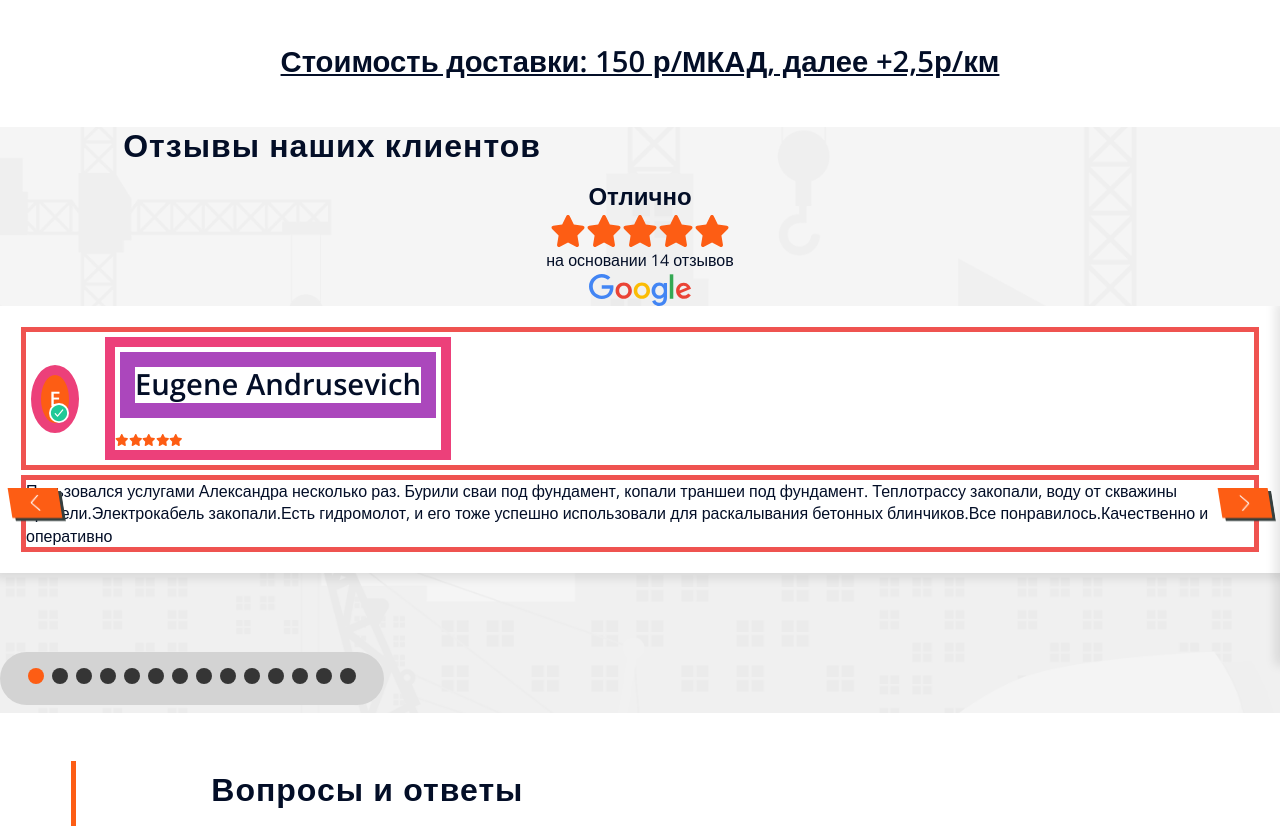
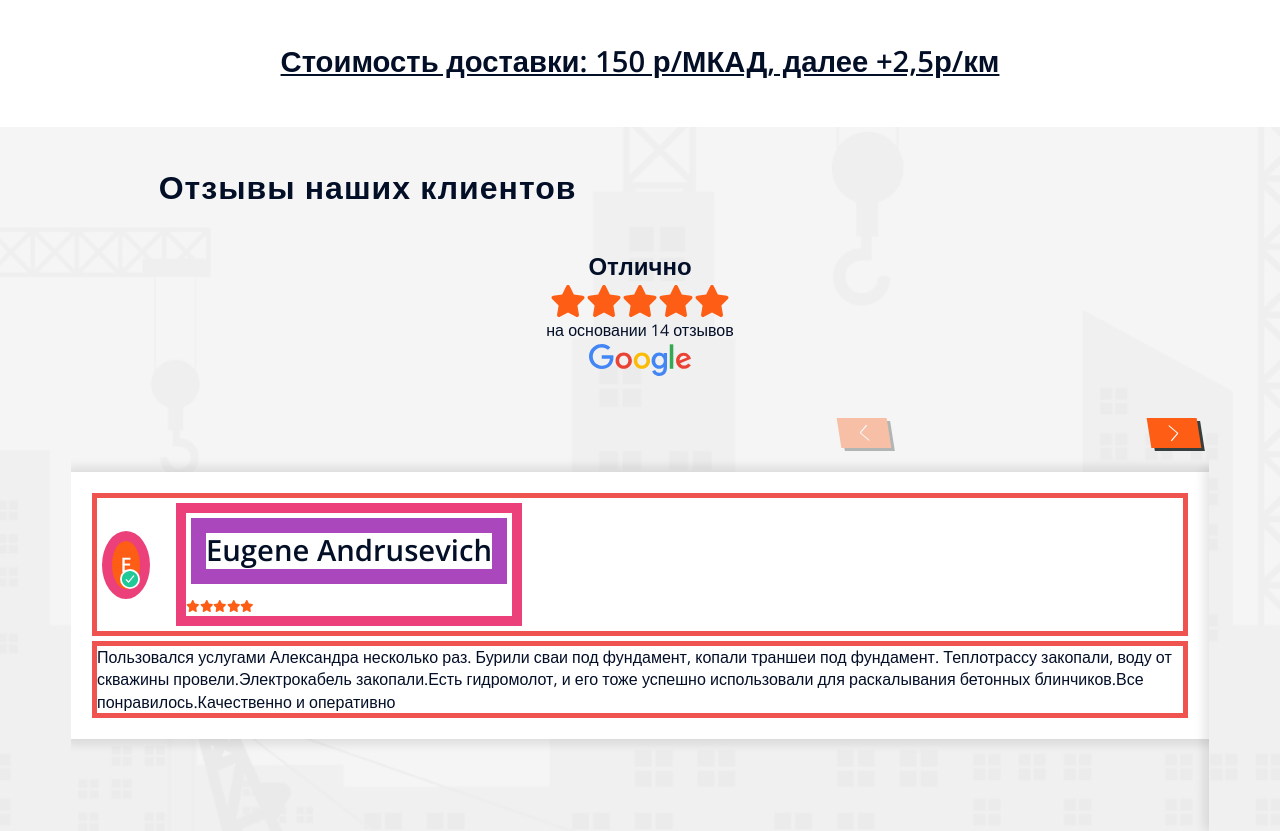
Before and after one commit to TanyaDanilovich/miniarenda_styled, a React app: page / in a window 1280 px wide. Shown: the part 3460-4291 px from the top of the page. Built offline with nearby package versions, Linux system fonts and the light colour scheme.

Commit message:
fix review pagination and navigation

```diff
--- a/src/widgets/reviews/Reviews.tsx
+++ b/src/widgets/reviews/Reviews.tsx
@@ -4,6 +4,7 @@ import {S_SectionTitle} from '../../shared/ui/sectionTitle/SectionTitle';
 import {GoogleLink} from './googleLink/GoogleLink';
 import {v4 as uuidv4} from 'uuid';
 import {ReviewSwiper} from './reviewSwiper/ReviewSwiper';
+import {S_Container} from '../../shared/styled/S_Container';
 
 type props = {};
 export const Reviews = ({}: props) => {
@@ -13,15 +14,15 @@ export const Reviews = ({}: props) => {
 
     return (
         <S_Reviews>
-            {/*<Container>*/}
-            <S_SectionTitle>{"Отзывы наших клиентов"}</S_SectionTitle>
-            <GoogleLink/>
+            <S_Container>
+                <S_SectionTitle>{"Отзывы наших клиентов"}</S_SectionTitle>
+                <GoogleLink/>
 
 
-            <ReviewSwiper id = {swiperId}/>
+                <ReviewSwiper id = {swiperId}/>
 
 
-            {/*</Container>*/}
+            </S_Container>
 
 
         </S_Reviews>);
--- a/src/widgets/reviews/S_Reviews.ts
+++ b/src/widgets/reviews/S_Reviews.ts
@@ -6,12 +6,13 @@ export const S_Reviews = styled.section<{}>`
   background-image: url(${bgImg});
 
   ${sectionMargin};
+  padding-block: 2rem;
 
 
   background-position: top center;
   background-size: cover;
   background-attachment: fixed;
-  position: relative;
+  //position: relative;
   background-repeat: no-repeat;
   background-color: ${({theme}) => theme.colors.white_smoke};
 `
--- a/src/widgets/reviews/googleLink/S_GoogleLink.ts
+++ b/src/widgets/reviews/googleLink/S_GoogleLink.ts
@@ -2,6 +2,8 @@ import styled from "styled-components";
 import bgImg from "../../../assets/svg/google-logo.svg"
 
 export const S_GoogleLink = styled.div<{}>`
+  margin-top: 3rem;
+  margin-bottom: 2rem;
 
   & span {
     display: block;
--- a/src/widgets/reviews/reviewCard/S_ReviewsCard.ts
+++ b/src/widgets/reviews/reviewCard/S_ReviewsCard.ts
@@ -39,6 +39,7 @@ export const S_UserName = styled.div<{}>`
 
 export const S_ReviewCard = styled.div<{}>`
   padding: 1rem;
+  margin-top: 4rem;
   width: 100%;
   background-color: ${({theme}) => theme.colors.white};
   position: relative;
@@ -53,10 +54,10 @@ export const S_ReviewCard = styled.div<{}>`
   //   height: 4rem;
   //   width: 4rem;
   //   bottom: 0;
-  //   ${outlinedNestedDiv};
+    //   ${outlinedNestedDiv};
   //   right: 0;
-  //      background-color: ${({theme}) => theme.colors.red.b100};
-  //   box-shadow: ${({theme}) => theme.shadow.full};
+    //      background-color: ${({theme}) => theme.colors.red.b100};
+    //   box-shadow: ${({theme}) => theme.shadow.full};
   // }
 
   // &:after {
--- a/src/widgets/reviews/reviewSwiper/ReviewSwiper.tsx
+++ b/src/widgets/reviews/reviewSwiper/ReviewSwiper.tsx
@@ -15,14 +15,21 @@ type props = {
 export const ReviewSwiper = ({id}: props) => {
     const theme = useTheme()
 
-    const css = `
+    const swiperCss = `
+
+
     .swiper-pagination{
         position:relative;
-        padding:1rem 1.5rem;
-        background-color:${theme.colors.lightGray};
-        display:inline-block;
-        text-align:center;
-        border-radius:2rem;
+        padding-block:2rem;
+        // background-color:${theme.colors.lightGray};
+        width: 100%;
+        }
+
+    .swiper-pagination-bullet{
+        width: 8px;
+        height:3px;
+        display: inline-block;
+        border-radius: var(--swiper-pagination-bullet-border-radius, 50%);
         }
 
    .swiper-horizontal>.swiper-pagination-bullets,
@@ -33,27 +40,33 @@ export const ReviewSwiper = ({id}: props) => {
 
     .swiper-button-next,
     .swiper-button-prev{
+    //position:relative;
+        top: 2rem;
         background-color:${theme.colors.primary};
         height:30px;
         width:50px;
         transform:skewX(9deg);
-    box-shadow: 3px 3px 0 0 ${theme.colors.dark};
+        box-shadow: 3px 3px 0 0 ${theme.colors.dark};
     & svg {
        height:1rem;
        color:white;
     }
     }
+    .swiper-button-prev{
+         left:60dvw;
+         }
+`
 
-`
 
     const params: SwiperProps = {
         slidesPerView: 1,
         pagination: {
             clickable: true,
-            //dynamicBullets:true,
+            //dynamicBullets: true,
         },
         navigation: true,
-        injectStyles: [css], loop: true
+        injectStyles: [swiperCss],
+        //loop: true
     }
 
 
```
